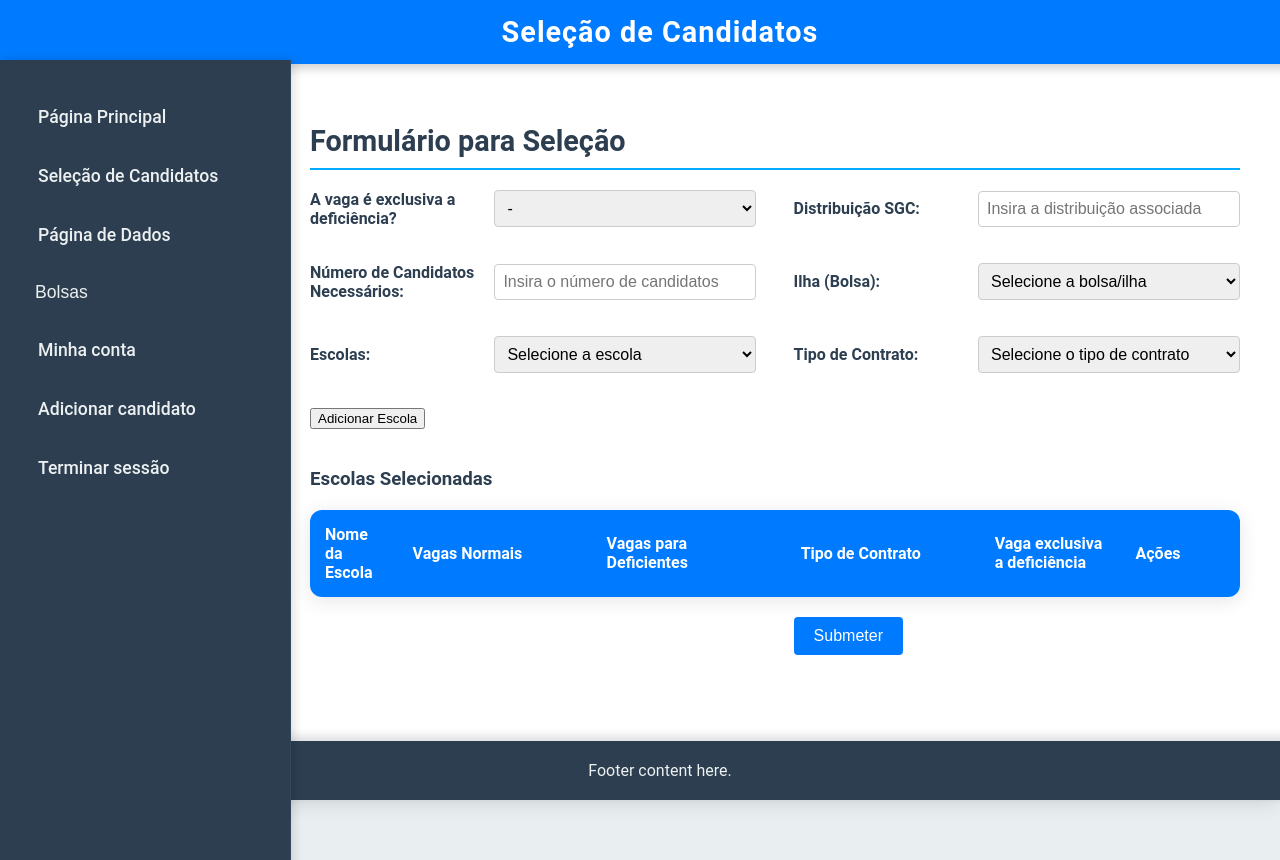
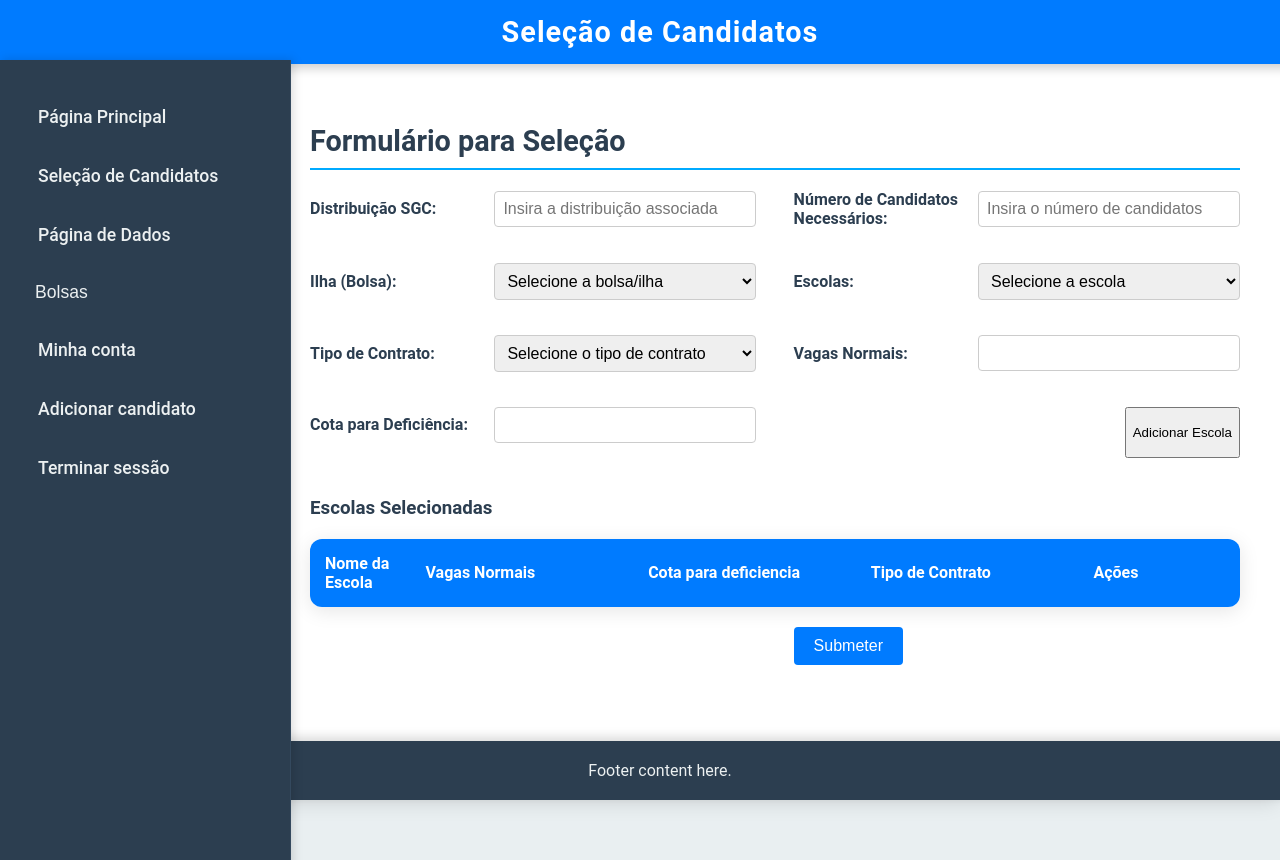
Before and after one commit to RafaelPereira014/projeto_Bolsas, a Flask app: template templates/selection.html in a window 1280 px wide. Run offline with Flask 3, Linux system fonts and the light colour scheme; the template is opened without the code that fills it: most values are stand-ins (such as "Sample title", 1, 10 or a date in 2020); lists and menus that the app fills with data are empty.

Commit message:
add changes

```diff
--- a/app.py
+++ b/app.py
@@ -287,11 +287,18 @@ def submit_selection():
 
     # Captura o número de vagas para cada escola selecionada
     for escola_data in escolas_data:
-        escola_nome, vagas_normais, vaga_deficiencia = escola_data.split(':')
+        escola_nome, vagas_normais = escola_data.split(':')
         vagas_per_escola[escola_nome] = {
             'vagas_normais': int(vagas_normais),
-            'vaga_deficiencia': vaga_deficiencia
+            'vagas_deficiencia_obrigatorias': 0
         }
+
+        # Definir o número de vagas obrigatórias para candidatos com deficiência
+        total_vagas = vagas_per_escola[escola_nome]['vagas_normais']
+        if total_vagas >= 3 and total_vagas < 10:
+            vagas_per_escola[escola_nome]['vagas_deficiencia_obrigatorias'] = 1
+        elif total_vagas >= 10:
+            vagas_per_escola[escola_nome]['vagas_deficiencia_obrigatorias'] = int(0.2 * total_vagas)
 
     contrato_tipo = request.form['contrato_id']
     distribuicao = request.form['distribuicao']
@@ -325,29 +332,34 @@ def submit_selection():
         candidato_nota = candidate['nota_final']
         candidato_priority = candidate['escola_priority_id']
         candidato_escola_nome = candidate['escola_nome']
+        candidato_deficiencia = candidate['deficiencia']
 
         # Verificar se a escola do candidato tem vaga e se ele ainda não foi selecionado
         if candidato_escola_nome in vagas_per_escola and candidato_id not in selected_candidates:
             vagas_info = vagas_per_escola[candidato_escola_nome]
             normal_vagas = vagas_info['vagas_normais']
-            def_vagas = vagas_info['vaga_deficiencia']
+            vagas_deficiencia_obrigatorias = vagas_info['vagas_deficiencia_obrigatorias']
 
-            # Escolher para vaga de deficiência ou normal, com base na disponibilidade
-            if def_vagas == "sim" and candidate['deficiencia'] == 'sim':
-                if normal_vagas > 0:
-                    # Alocar candidato para a vaga de deficiência
-                    if candidato_escola_nome not in candidates_by_school:
-                        candidates_by_school[candidato_escola_nome] = []
-                    candidates_by_school[candidato_escola_nome].append(candidate)
-                    selected_candidates.add(candidato_id)
-                    vagas_per_escola[candidato_escola_nome]['vagas_normais'] -= 1  # Atualizar número de vagas
-            elif normal_vagas > 0:
-                # Alocar candidato para a vaga normal
+            # Verificar se o candidato tem deficiência e se há vagas para isso
+            if candidato_deficiencia == 'sim' and vagas_deficiencia_obrigatorias > 0:
+                # Alocar candidato para vaga de deficiência
                 if candidato_escola_nome not in candidates_by_school:
                     candidates_by_school[candidato_escola_nome] = []
                 candidates_by_school[candidato_escola_nome].append(candidate)
                 selected_candidates.add(candidato_id)
-                vagas_per_escola[candidato_escola_nome]['vagas_normais'] -= 1  # Atualizar número de vagas
+
+                # Atualizar o número de vagas de deficiência restantes
+                vagas_per_escola[candidato_escola_nome]['vagas_deficiencia_obrigatorias'] -= 1
+
+            elif normal_vagas > 0:
+                # Alocar candidato para vaga normal
+                if candidato_escola_nome not in candidates_by_school:
+                    candidates_by_school[candidato_escola_nome] = []
+                candidates_by_school[candidato_escola_nome].append(candidate)
+                selected_candidates.add(candidato_id)
+
+                # Atualizar o número de vagas normais restantes
+                vagas_per_escola[candidato_escola_nome]['vagas_normais'] -= 1
 
     # Gerar a tabela de candidatos selecionados por escola
     print("Candidatos alocados por escola:")
@@ -361,13 +373,13 @@ def submit_selection():
             SET estado = 'a aguardar resposta', distribuicao = %s
             WHERE id = %s
             """
-            Insert_query2 = """
-            INSERT Colocados
-            SET user_id=%s,bolsa_id=%s,escola_nome=%s,contrato_id=%s,escola_priority_id=%s
+            insert_query2 = """
+            INSERT INTO Colocados (user_id, bolsa_id, escola_nome, contrato_id, escola_priority_id)
+            VALUES (%s, %s, %s, %s, %s)
             """
             # Atualizar pelo candidato_id
             execute_update(update_query, (distribuicao, candidato['candidato_id']))
-            execute_insert(Insert_query2,(candidato['candidato_id'],bolsa_id,candidato['escola_nome'],contrato_tipo,candidato['escola_priority_id']))
+            execute_insert(insert_query2, (candidato['candidato_id'], bolsa_id, candidato['escola_nome'], contrato_tipo, candidato['escola_priority_id']))
             print("{:<20} {:<20} {:<15}".format(
                 candidato['nome'],
                 str(candidato['nota_final']),
--- a/templates/selection.html
+++ b/templates/selection.html
@@ -42,19 +42,9 @@
             <h2>Formulário para Seleção</h2>
             <form id="selectionForm" action="/submit_selection" method="POST" class="form-horizontal" novalidate>
                 <div class="form-group">
-                    <label for="vaga_deficiencia">A vaga é exclusiva a deficiência?</label>
-                    <select id="vaga_deficiencia" name="vaga_deficiencia" required onchange="handleDeficienciaChange()">
-                        <option value="">-</option>
-                        <option value="sim">Sim</option>
-                        <option value="nao">Não</option>
-                    </select>
-                </div>
-
-                <div class="form-group">
                     <label for="distribuicao">Distribuição SGC:</label>
                     <input type="text" id="distribuicao" name="distribuicao" placeholder="Insira a distribuição associada" required>
                 </div>
-
 
                 <div class="form-group">
                     <label for="numero">Número de Candidatos Necessários:</label>
@@ -88,6 +78,18 @@
                     </select>
                 </div>
 
+                <!-- Fields to display calculated values -->
+                <div class="form-group">
+                    <label for="vagas_normais">Vagas Normais:</label>
+                    <input type="number" id="vagas_normais" name="vagas_normais" readonly>
+                </div>
+
+                <div class="form-group">
+                    <label for="vagas_deficiencia">Cota para Deficiência:</label>
+                    <input type="number" id="vagas_deficiencia" name="vagas_deficiencia" readonly>
+                </div>
+
+
                 <button type="button" id="addSchoolBtn">Adicionar Escola</button>
 
                 <div class="selected-schools">
@@ -97,9 +99,8 @@
                             <tr>
                                 <th>Nome da Escola</th>
                                 <th>Vagas Normais</th>
-                                <th>Vagas para Deficientes</th>
+                                <th>Cota para deficiencia</th>
                                 <th>Tipo de Contrato</th>
-                                <th>Vaga exclusiva a deficiência</th>
                                 <th>Ações</th>
                             </tr>
                         </thead>
@@ -124,11 +125,13 @@
     </div>
 
     <script>
+        // Toggle bolsas menu
         document.querySelector('.toggle-button').addEventListener('click', function() {
             const bolsasMenu = document.querySelector('.bolsas-menu');
             bolsasMenu.style.display = bolsasMenu.style.display === 'block' ? 'none' : 'block';
         });
 
+        // Fetch escolas based on bolsa selected
         document.getElementById('ilha').addEventListener('change', function() {
             const bolsaId = this.value;
             const escolaSelect = document.getElementById('escola');
@@ -141,26 +144,40 @@
                     .then(data => {
                         data.escolas.forEach(escola => {
                             const option = document.createElement('option');
-                            option.value = escola; // Set the value to the school name directly
-                            option.textContent = escola; // Set the text to the school name
+                            option.value = escola;
+                            option.textContent = escola;
                             escolaSelect.appendChild(option);
                         });
                     })
-                    .catch(error => {
-                        console.error('Error fetching escolas:', error);
-                    });
+                    .catch(error => console.error('Error fetching escolas:', error));
             }
         });
+
+        // Function to calculate vagas based on input
+        function calculateVagas() {
+            const totalVagas = parseInt(document.getElementById('numero').value);
+            let vagasDeficiencia = 0;
+
+            if (totalVagas >= 10) {
+                vagasDeficiencia = Math.floor(totalVagas * 0.20);
+            } else if (totalVagas >= 3) {
+                vagasDeficiencia = 1;
+            }
+
+            const vagasNormais = totalVagas - vagasDeficiencia;
+
+            document.getElementById('vagas_normais').value = vagasNormais;
+            document.getElementById('vagas_deficiencia').value = vagasDeficiencia;
+        }
 
         document.getElementById('addSchoolBtn').addEventListener('click', function() {
             const escolaSelect = document.getElementById('escola');
             const selectedValue = escolaSelect.value;
             const selectedText = escolaSelect.options[escolaSelect.selectedIndex].text;
-            const vagasInput = document.getElementById('numero').value; // Get normal vagas
-            const deficienciaInput = document.getElementById('vaga_deficiencia').value; // Get deficiency vagas
+            const vagasInput = document.getElementById('vagas_normais').value; // Get normal vagas_normais
+            const vagasInput_deficiencia = document.getElementById('vagas_deficiencia').value; // Get normal vagas_normais
             const contratoSelect = document.getElementById('contrato');
             const selectedContrato = contratoSelect.value; // Get contract type
-            const vagaDeficienciaSelect = document.getElementById('vaga_deficiencia').value; // Get selected deficiency option
 
             if (selectedValue && vagasInput && contratoSelect.value) {
                 // Add selected school to the table
@@ -170,9 +187,8 @@
                 row.innerHTML = `
                     <td>${selectedText}</td>
                     <td>${vagasInput}</td>
-                    <td>${deficienciaInput}</td>
+                    <td>${vagasInput_deficiencia}</td>
                     <td>${contratoSelect.options[contratoSelect.selectedIndex].text}</td>
-                    <td>${vagaDeficienciaSelect}</td>
                     <td><button class="removeSchoolBtn">Remover</button></td>
                 `;
                 tableBody.appendChild(row);
@@ -182,14 +198,11 @@
                 const hiddenInput = document.createElement('input');
                 hiddenInput.type = 'hidden';
                 hiddenInput.name = 'escolas[]'; // Array of selected schools
-                hiddenInput.value = `${selectedText}:${vagasInput}:${vagaDeficienciaSelect}`; // Format: schoolName:vagas:deficiencia
+                hiddenInput.value = `${selectedText}:${vagasInput}`; // Format: schoolName:vagas
                 hiddenInputsContainer.appendChild(hiddenInput);
 
                 // Clear the school selection but keep the other inputs
                 escolaSelect.value = '';
-                // Commenting these out to keep the input values
-                // document.getElementById('numero').value = ''; // Clear the number of candidates
-                // contratoSelect.value = ''; // Clear the contract type
 
                 // Add event listener to the remove button
                 row.querySelector('.removeSchoolBtn').addEventListener('click', function() {
```
Also changed, not shown: bolsas_ilha.sql (+1 -23 lines), templates/user_profile.html (+0 -33 lines).
